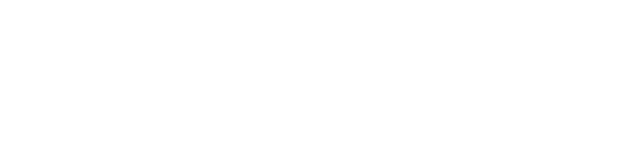
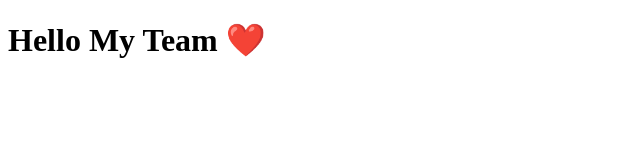
Before and after one commit to Mohamed-Abu-ElHagag/makkan, a plain HTML site: page index.html in a window 1280 px wide. Shown: the whole page, without its empty margins (0-640 px from the left). Drawn offline with Linux system fonts and the light colour scheme.

Commit message:
ubdate version

```diff
--- a/index.html
+++ b/index.html
@@ -6,6 +6,6 @@
     <title>Document</title>
 </head>
 <body>
-
+    <h1>Hello My Team ❤️</h1>
 </body>
 </html>
```
